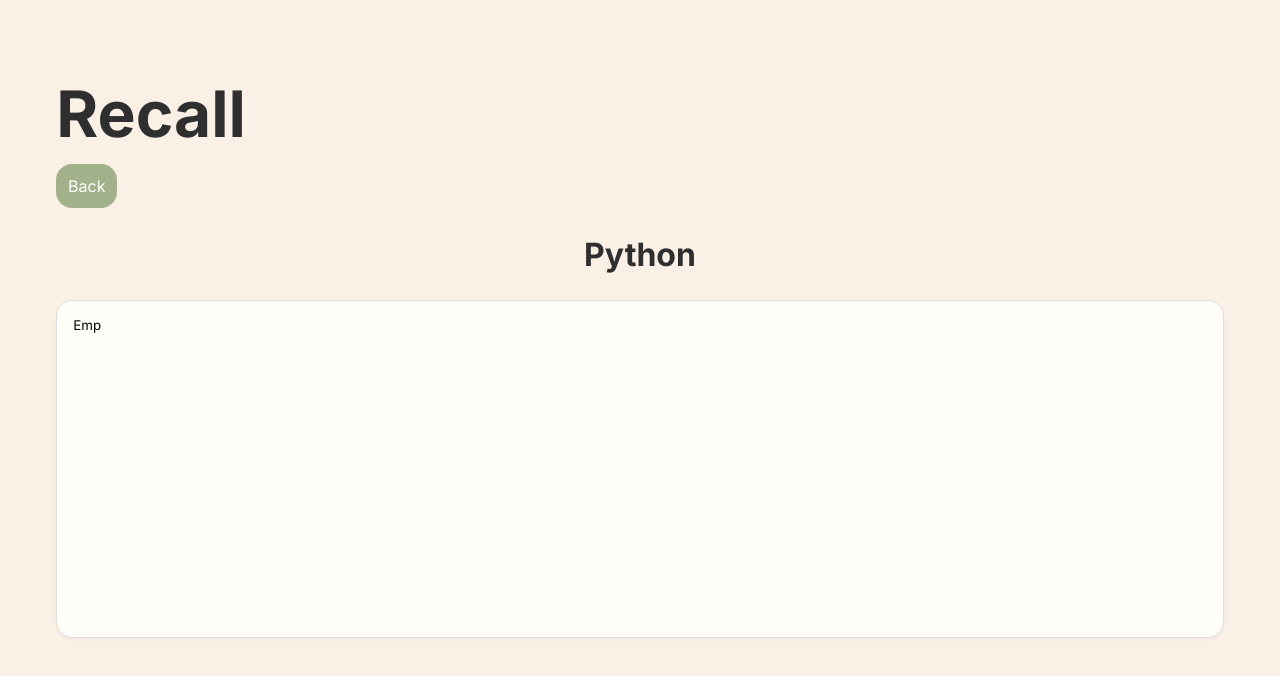
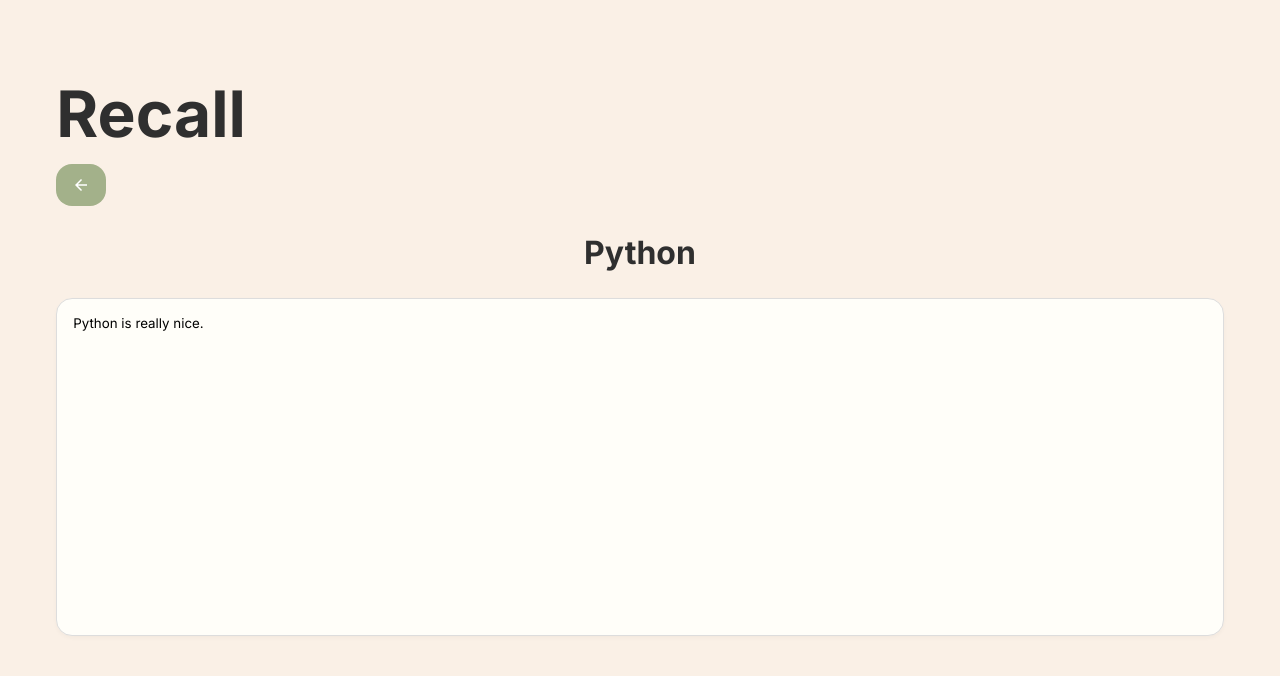
Before and after one commit to 9musa/recall, a React (Create React App) app: page / in a window 1280 px wide. Both pictures are taken after a click on the item "Python". Shown: the top 676 px of the page. Built offline with nearby package versions, Linux system fonts and the light colour scheme.

Commit message:
Added inline SVGs to buttons and adjusted relative size

```diff
--- a/src/App.css
+++ b/src/App.css
@@ -66,7 +66,7 @@ body {
 }
 #backBtn{
   margin-left: 2%;
-  width: 5%;
+  width: 50px;
   display: flex;
   justify-content: center;
 }
--- a/src/App.js
+++ b/src/App.js
@@ -7,11 +7,11 @@ import { useMemo, useState } from 'react';
 function App() {
   //initialises state piece "query" to hold search input, and its function setQuery
   const [query, setQuery] = useState("");
-  //updates query
+  //updates query, takes a value as a parameter, and sets it to query
   const handleQueryChange = (value) => {
     setQuery(value);
   }
-  const [topics, setTopics] = useState([{ title: "Python", content: "Emp" }, { title: "Archery", content: "pt" }, { title: "Polynomials", content: "ty" }]);
+  const [topics, setTopics] = useState([{ title: "Python", content: "Python is really nice." }, { title: "Archery", content: "Archery is fun." }, { title: "Polynomials", content: "Mathematics." }]);
   //holds the selected topic object
   const [selTopic, setSelTopic] = useState(null)
   //filtered array containing matching items, strips each ##
@@ -70,7 +70,9 @@ function App() {
       {selTopic ? (
         <div id="detailView">
           <div id="backHeader">
-            <button id="backBtn" className="btn" onClick={handleGoBack}>Back</button>
+            <button id="backBtn" className="btn" onClick={handleGoBack}><svg viewBox="0 0 24 24" fill="currentColor">
+    <path d="M20 11H7.83l5.59-5.59L12 4l-8 8 8 8 1.41-1.41L7.83 13H20v-2z"/>
+  </svg></button>
             <h2 id="topicTitle">{selTopic.title}</h2>
           </div>
           <div id="contentBox">
--- a/src/components/Button.jsx
+++ b/src/components/Button.jsx
@@ -11,7 +11,9 @@ function Button({onAdd}) {
         })
     }, [])
 
-    return <button className="btn" id="addBtn" ref={btnRef} onClick={onAdd}>Add</button>
+    return <button className="btn" id="addBtn" ref={btnRef} onClick={onAdd}><svg viewBox="0 0 24 24" width="24" height="24" fill="currentColor">
+      <path d="M19 13h-6v6h-2v-6H5v-2h6V5h2v6h6v2z"/>
+    </svg></button>
 }
 
 export default Button;
```
